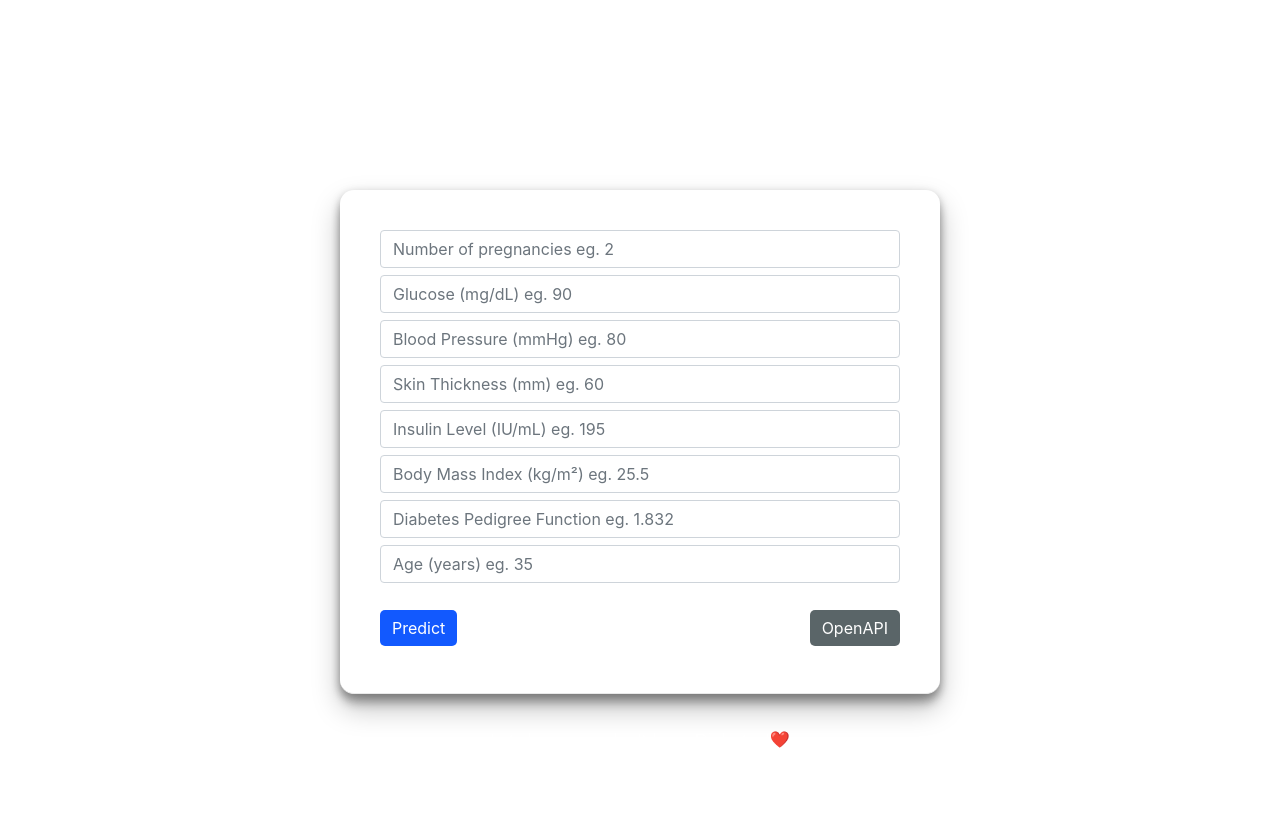
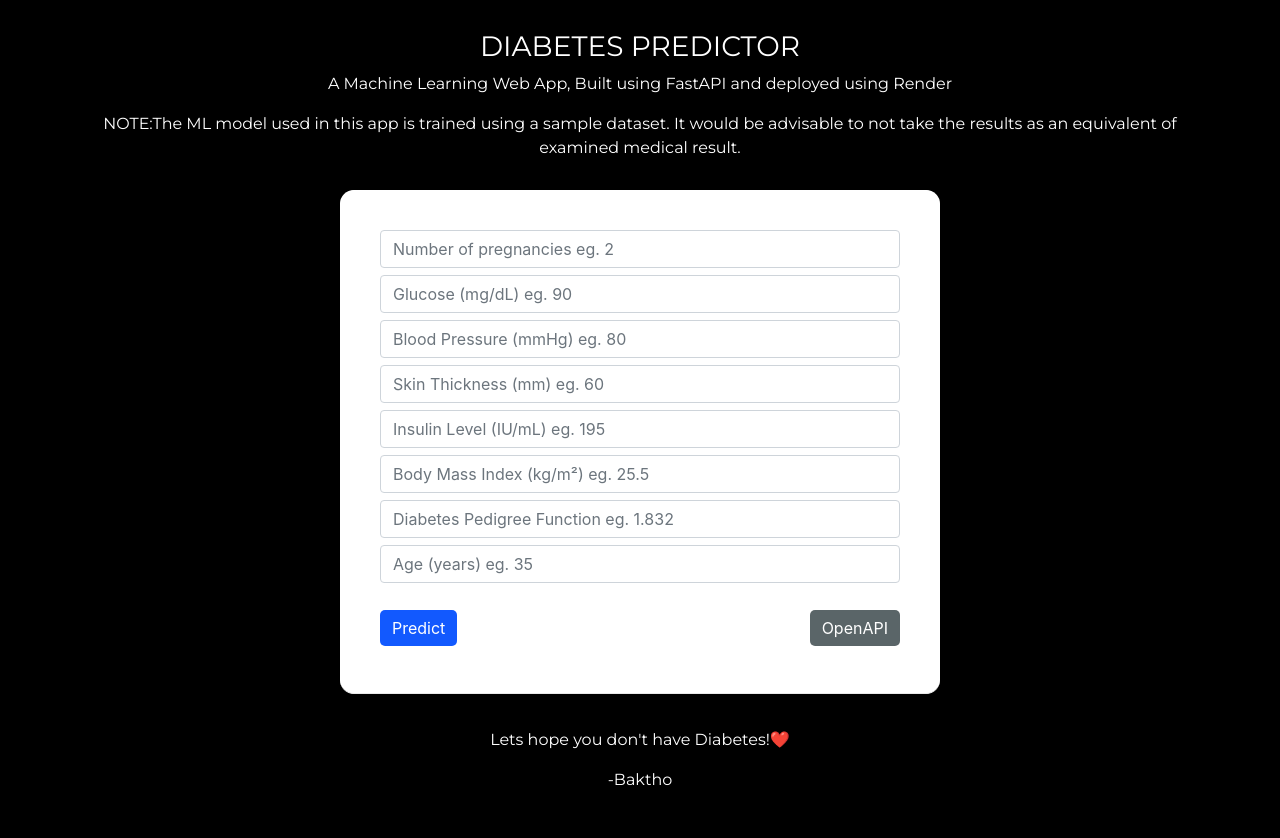
Before and after one commit to Baktho-SN/Diabetes-Predictor-web-app, a FastAPI app: page / in a window 1280 px wide. Run offline with FastAPI, Linux system fonts and the light colour scheme; parts of the project's set-up code (start-up, migrations or seed data) failed here and were passed over; some libraries are stand-ins or nearby versions.

Commit message:
CSS Files

```diff
--- a/static/css/style.css
+++ b/static/css/style.css
@@ -1,5 +1,5 @@
 body {
-  background: linear-gradient(to bottom right, ##000000, ##000000);
+  background: linear-gradient(to bottom right, #000000, #000000);
   color: #fff;
 }
 
```
